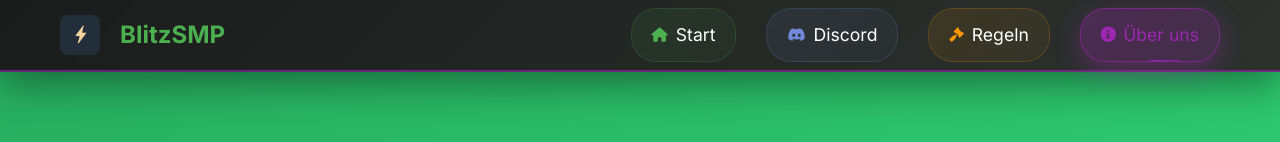
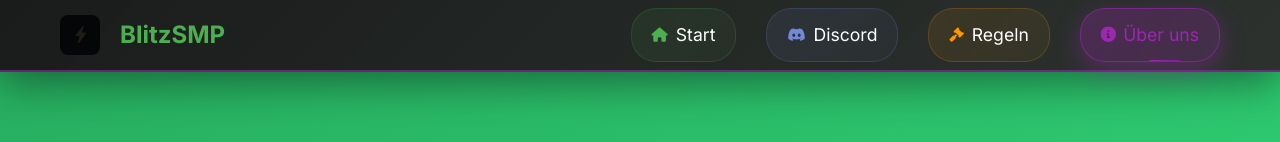
Before and after one commit to lstojanosk-commits/Website, a plain HTML site: page about.html in a window 1280 px wide. Shown: the top 142 px of the page. Drawn offline with Linux system fonts and the light colour scheme; a web font is replaced by a local one.

Commit message:
about.html

```diff
--- a/about.html
+++ b/about.html
@@ -416,7 +416,7 @@
     <nav class="navbar">
         <div class="nav-container">
             <div class="nav-logo">
-                <img src="https://raw.githubusercontent.com/lstojanosk-commits/Website/refs/heads/main/logo.jpg" alt="BlitzSMP Logo" style="width: 40px; height: 40px; border-radius: 8px; margin-right: 10px;">
+                <img src="https://raw.githubusercontent.com/lstojanosk-commits/Website/refs/heads/main/logo.jpg" alt="BlitzSMP Logo" style="width: 40px; height: 40px; border-radius: 8px; margin-right: 10px; mix-blend-mode: multiply; filter: brightness(1.1) contrast(1.1);">
                 <span>BlitzSMP</span>
             </div>
             <ul class="nav-menu">
```
